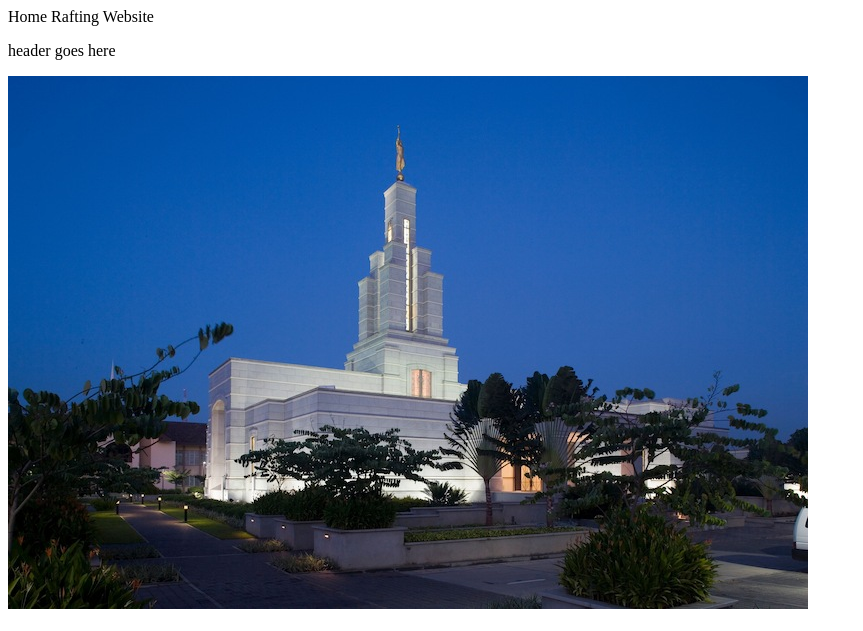
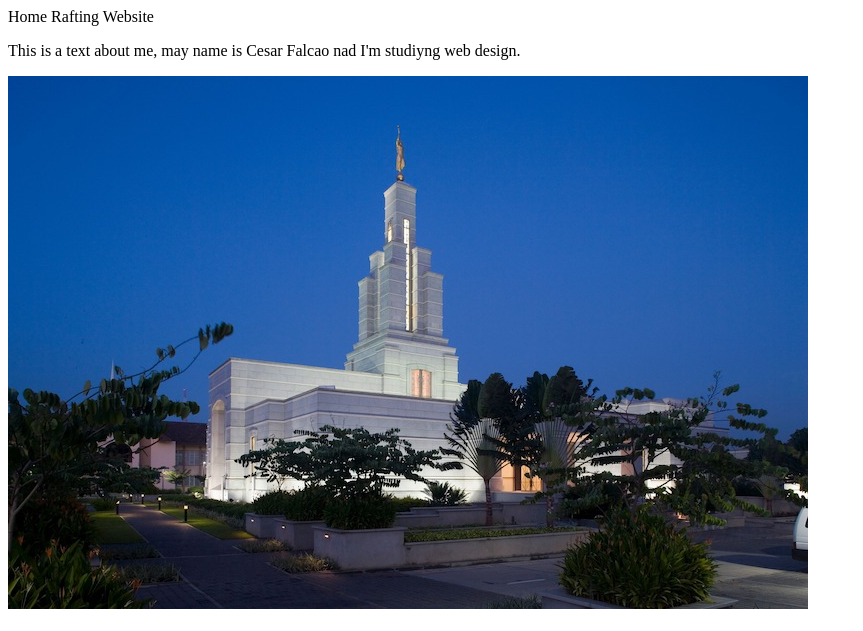
Before and after one commit to csfalcao/wdd130, a plain HTML site: page index.html in a window 1280 px wide. Shown: the top 631 px of the page, without its empty margins (0-863 px from the left). Drawn offline with Linux system fonts and the light colour scheme.

Commit message:
about me

```diff
--- a/index.html
+++ b/index.html
@@ -15,7 +15,7 @@
         </nav>
     </header>
     <main>
-        <p>header goes here</p>
+        <p>This is a text about me, may name is Cesar Falcao nad I'm studiyng web design.</p>
         <img src="images/profile.jpeg" alt="Profile image.">
     </main>
     <h1>Welcome to WDD 130.</h1>
```
